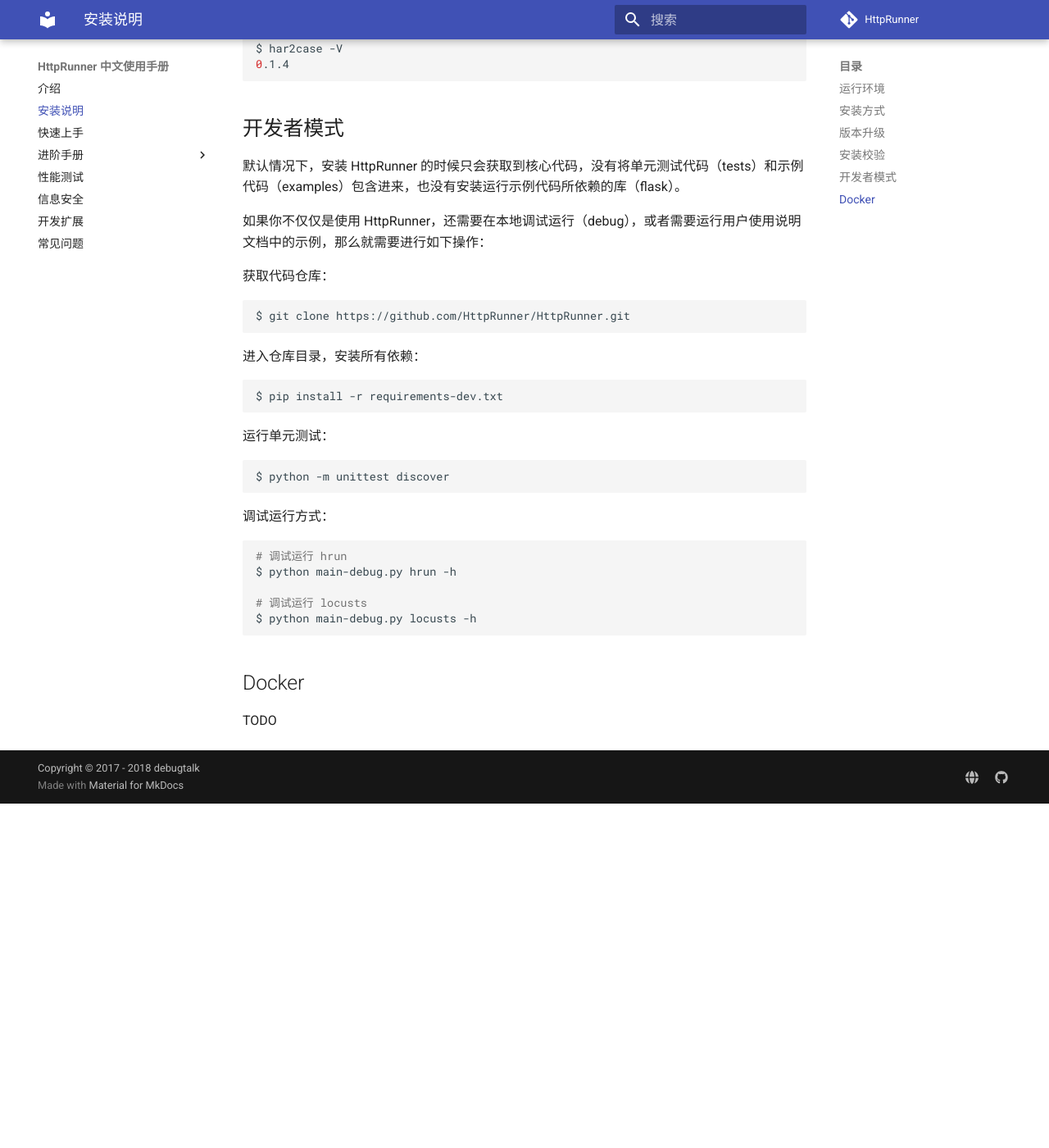
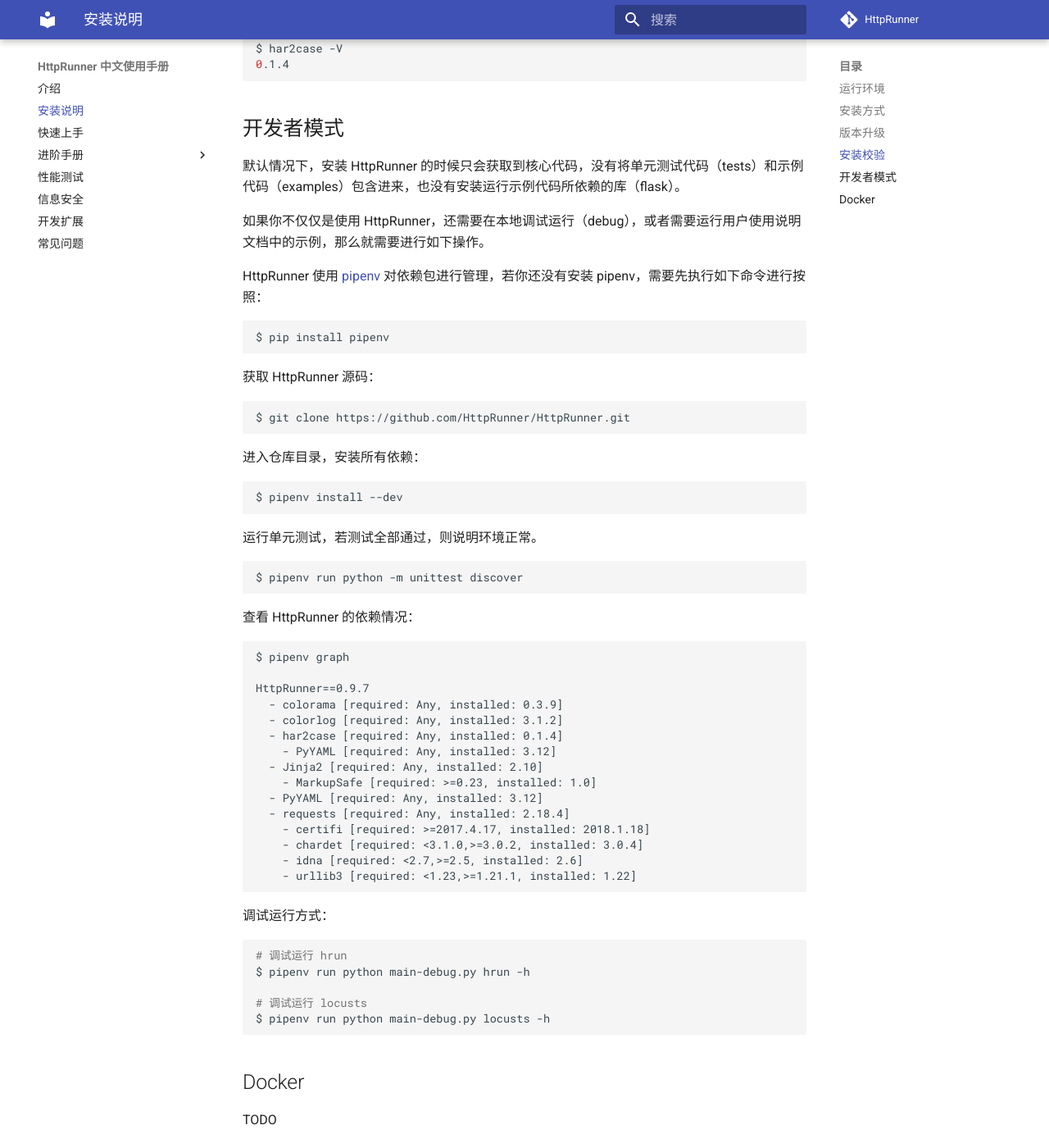
Before and after one commit to httprunner/docs-v1x, an MkDocs documentation site: the page built from docs/Installation.md, in a window 1280 px wide and 1400 px high, scrolled down 1474 px. Shown: the whole window at 82% size. Built offline with MkDocs 1.6.1 and Material for MkDocs 9.7.7, drawn with Linux system fonts in a browser that asks for light colours; comment, search, counter and statistics services are not loaded; old or Windows-style settings are respelled for this version of MkDocs; before the commit the page ends 2454 px from its top, so only the background shows below that.

Commit message:
update developer mode

````diff
--- a/docs/Installation.md
+++ b/docs/Installation.md
@@ -63,9 +63,15 @@
 
 默认情况下，安装 HttpRunner 的时候只会获取到核心代码，没有将单元测试代码（tests）和示例代码（examples）包含进来，也没有安装运行示例代码所依赖的库（flask）。
 
-如果你不仅仅是使用 HttpRunner，还需要在本地调试运行（debug），或者需要运行用户使用说明文档中的示例，那么就需要进行如下操作：
+如果你不仅仅是使用 HttpRunner，还需要在本地调试运行（debug），或者需要运行用户使用说明文档中的示例，那么就需要进行如下操作。
 
-获取代码仓库：
+HttpRunner 使用 [pipenv][pipenv] 对依赖包进行管理，若你还没有安装 pipenv，需要先执行如下命令进行按照：
+
+```bash
+$ pip install pipenv
+```
+
+获取 HttpRunner 源码：
 
 ```bash
 $ git clone https://github.com/HttpRunner/HttpRunner.git
@@ -74,23 +80,43 @@
 进入仓库目录，安装所有依赖：
 
 ```bash
-$ pip install -r requirements-dev.txt
+$ pipenv install --dev
 ```
 
-运行单元测试：
+运行单元测试，若测试全部通过，则说明环境正常。
 
 ```bash
-$ python -m unittest discover
+$ pipenv run python -m unittest discover
+```
+
+查看 HttpRunner 的依赖情况：
+
+```text
+$ pipenv graph
+
+HttpRunner==0.9.7
+  - colorama [required: Any, installed: 0.3.9]
+  - colorlog [required: Any, installed: 3.1.2]
+  - har2case [required: Any, installed: 0.1.4]
+    - PyYAML [required: Any, installed: 3.12]
+  - Jinja2 [required: Any, installed: 2.10]
+    - MarkupSafe [required: >=0.23, installed: 1.0]
+  - PyYAML [required: Any, installed: 3.12]
+  - requests [required: Any, installed: 2.18.4]
+    - certifi [required: >=2017.4.17, installed: 2018.1.18]
+    - chardet [required: <3.1.0,>=3.0.2, installed: 3.0.4]
+    - idna [required: <2.7,>=2.5, installed: 2.6]
+    - urllib3 [required: <1.23,>=1.21.1, installed: 1.22]
 ```
 
 调试运行方式：
 
 ```bash
 # 调试运行 hrun
-$ python main-debug.py hrun -h
+$ pipenv run python main-debug.py hrun -h
 
 # 调试运行 locusts
-$ python main-debug.py locusts -h
+$ pipenv run python main-debug.py locusts -h
 ```
 
 ## Docker
@@ -100,3 +126,4 @@
 [travis-ci]: https://travis-ci.org/HttpRunner/HttpRunner
 [Locust]: http://locust.io/
 [har2case]: https://github.com/HttpRunner/har2case
+[pipenv]: https://docs.pipenv.org/
````
